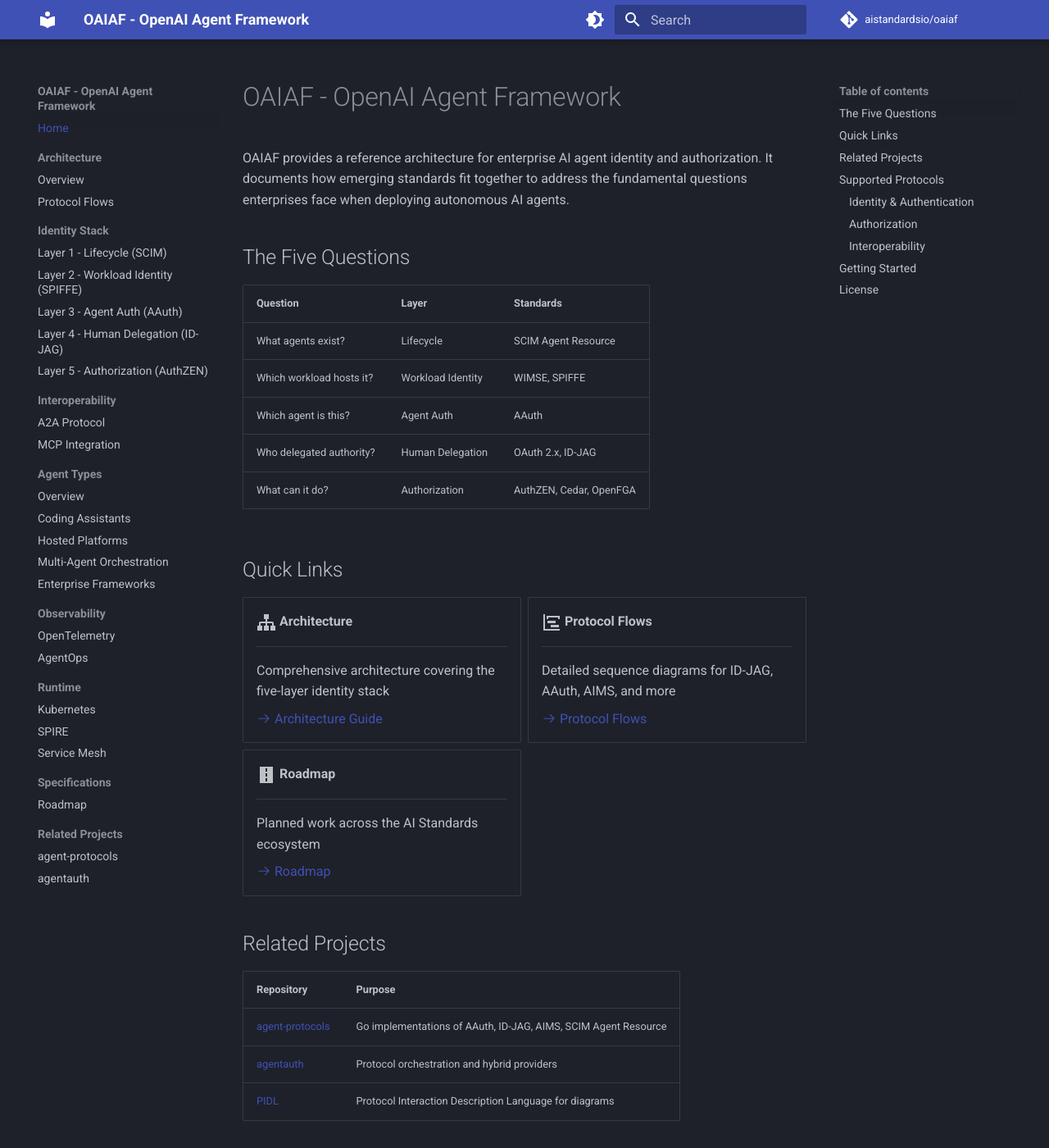
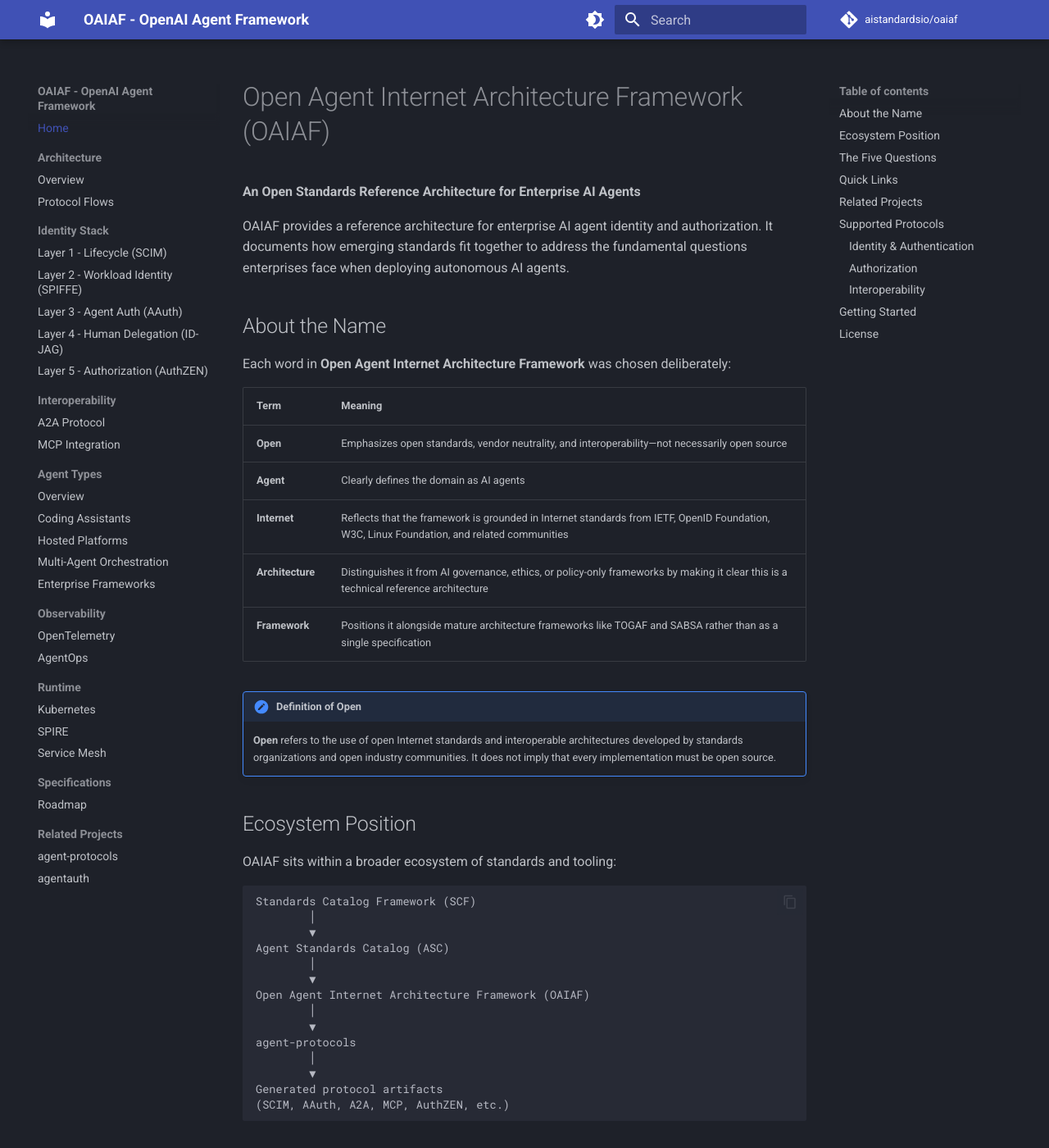
Before and after one commit to aistandardsio/oaiaf, an MkDocs documentation site: the page built from docs/index.md, in a window 1280 px wide and 1400 px high. Shown: the whole window at 82% size. Built offline with MkDocs 1.6.1 and Material for MkDocs 9.7.7, drawn with Linux system fonts in a browser that asks for light colours; comment, search, counter and statistics services are not loaded.

Commit message:
docs: add naming rationale and ecosystem position to index.md
- Fix title from "OpenAI Agent Framework" to "Open Agent Internet Architecture Framework"
- Add subtitle: "An Open Standards Reference Architecture for Enterprise AI Agents"
- Add "About the Name" section with table explaining each word
- Add admonition with definition of "Open"
- Add "Ecosystem Position" section with hierarchy diagram

Co-Authored-By: Claude Opus 4.5 <noreply@anthropic.com>

````diff
--- a/docs/index.md
+++ b/docs/index.md
@@ -1,6 +1,44 @@
-# OAIAF - OpenAI Agent Framework
+# Open Agent Internet Architecture Framework (OAIAF)
+
+**An Open Standards Reference Architecture for Enterprise AI Agents**
 
 OAIAF provides a reference architecture for enterprise AI agent identity and authorization. It documents how emerging standards fit together to address the fundamental questions enterprises face when deploying autonomous AI agents.
+
+## About the Name
+
+Each word in **Open Agent Internet Architecture Framework** was chosen deliberately:
+
+| Term | Meaning |
+|------|---------|
+| **Open** | Emphasizes open standards, vendor neutrality, and interoperability—not necessarily open source |
+| **Agent** | Clearly defines the domain as AI agents |
+| **Internet** | Reflects that the framework is grounded in Internet standards from IETF, OpenID Foundation, W3C, Linux Foundation, and related communities |
+| **Architecture** | Distinguishes it from AI governance, ethics, or policy-only frameworks by making it clear this is a technical reference architecture |
+| **Framework** | Positions it alongside mature architecture frameworks like TOGAF and SABSA rather than as a single specification |
+
+!!! note "Definition of Open"
+    **Open** refers to the use of open Internet standards and interoperable architectures developed by standards organizations and open industry communities. It does not imply that every implementation must be open source.
+
+## Ecosystem Position
+
+OAIAF sits within a broader ecosystem of standards and tooling:
+
+```
+Standards Catalog Framework (SCF)
+        │
+        ▼
+Agent Standards Catalog (ASC)
+        │
+        ▼
+Open Agent Internet Architecture Framework (OAIAF)
+        │
+        ▼
+agent-protocols
+        │
+        ▼
+Generated protocol artifacts
+(SCIM, AAuth, A2A, MCP, AuthZEN, etc.)
+```
 
 ## The Five Questions
 
````
